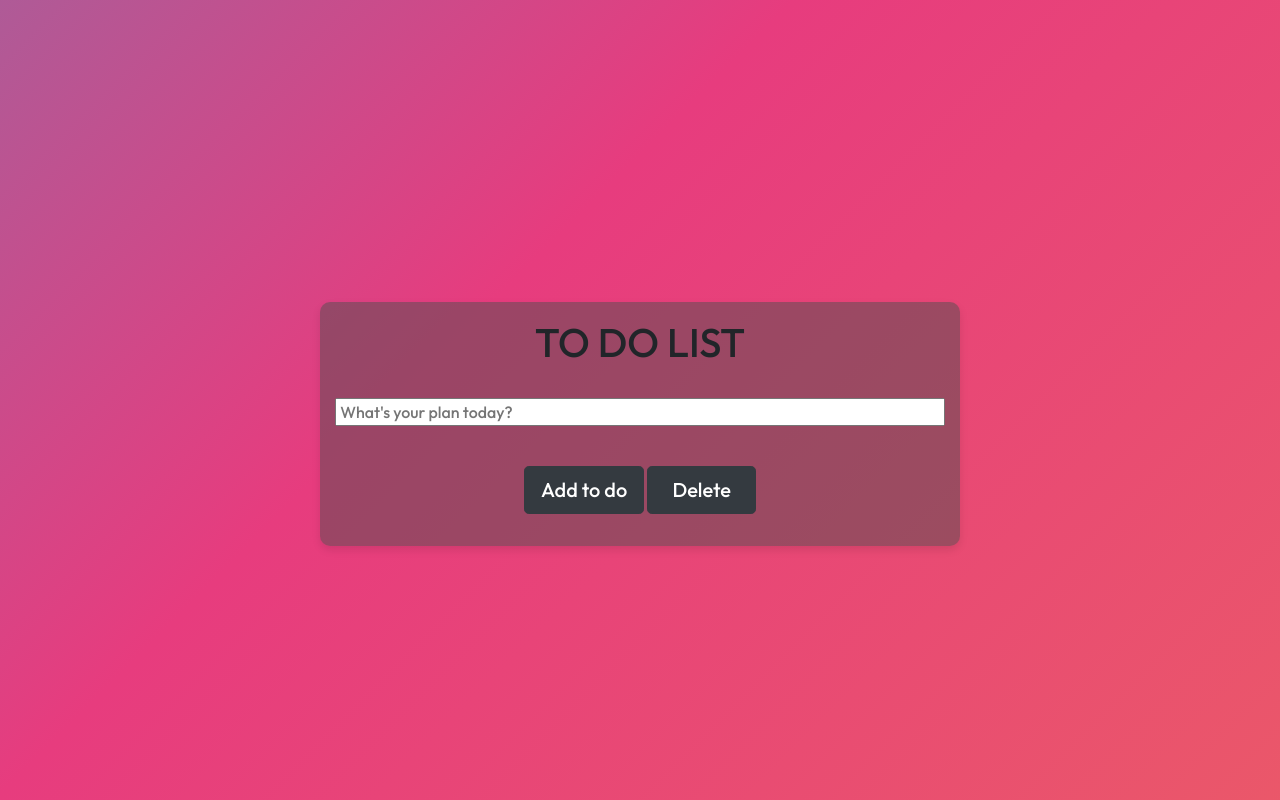
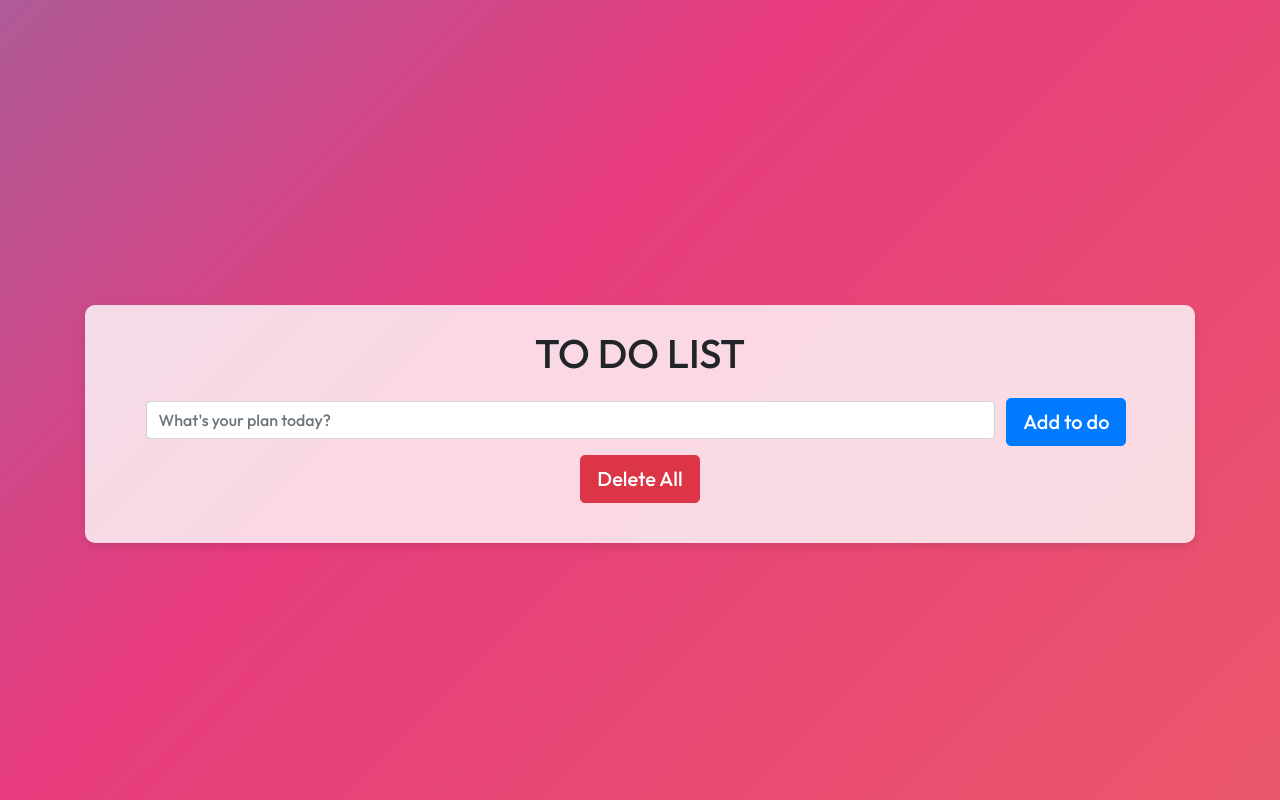
Before and after one commit to MahnoorAsifCodeBit/To_Do_APP, a plain HTML site: page To do list/index.html in a window 1280 px wide. Drawn offline with nearby package versions, Linux system fonts and the light colour scheme; no server answers.

Commit message:
Update index.html

```diff
--- a/To do list/index.html
+++ b/To do list/index.html
@@ -6,34 +6,21 @@
     <title>To Do App</title>
     <link rel="stylesheet" href="https://cdn.jsdelivr.net/npm/bootstrap@4.6.1/dist/css/bootstrap.min.css"
     integrity="sha384-zCbKRCUGaJDkqS1kPbPd7TveP5iyJE0EjAuZQTgFLD2ylzuqKfdKlfG/eSrtxUkn" crossorigin="anonymous">
-<script src="https://www.gstatic.com/firebasejs/7.17.2/firebase-app.js"></script>
-<script src="https://www.gstatic.com/firebasejs/7.17.2/firebase-database.js"></script>
-
     <link rel="stylesheet" href="style.css">
-
-    <!-- <link rel="stylesheet" href="style.css"> -->
     <link rel="stylesheet" href="https://cdnjs.cloudflare.com/ajax/libs/font-awesome/6.5.2/css/all.min.css" integrity="sha512-SnH5WK+bZxgPHs44uWIX+LLJAJ9/2PkPKZ5QiAj6Ta86w+fsb2TkcmfRyVX3pBnMFcV7oQPJkl9QevSCWr3W6A==" crossorigin="anonymous" referrerpolicy="no-referrer" />
-
-
 </head>
-
-<!-- style -->
-<style>
-.colour{
-    background-color:rgba(80, 78, 78, 0.5);;
-}
-</style>
 <body>
-        <div class="colour text-center col-md-6 col-lg-6 col-sm-6 mt-5 mx-auto">
-           <h1 class="fs-1 fw-bold pt-3">
-            TO DO LIST
-           </h1>
-           <input type="text" id="inputtoDo" placeholder=" What's your plan today?" class="w-100 my-4"></input>
-           <button class="btn btn-dark btn-lg btn-outline-dar my-3" onclick="addtoDo()" class="previousBut ">Add to do</button>
-           <button  class="btn btn-dark btn-lg btn-outline-dar my-3 px-4" onclick="deleteAll()"  class="previousBut">Delete</button>
-           <ul id="list"></ul>
-
+    <div class="container text-center mt-5">
+        <div class="colour p-4">
+            <h1 class="fs-1 fw-bold">TO DO LIST</h1>
+            <input type="text" id="inputToDo" placeholder="What's your plan today?" class="form-control my-3">
+            <button class="btn btn-primary btn-lg mx-2" onclick="addToDo()">Add to do</button>
+            <button class="btn btn-danger btn-lg mx-2" onclick="deleteAll()">Delete All</button>
+            <ul id="list" class="list-unstyled mt-3"></ul>
         </div>
+    </div>
+    <script src="https://www.gstatic.com/firebasejs/7.17.2/firebase-app.js"></script>
+    <script src="https://www.gstatic.com/firebasejs/7.17.2/firebase-database.js"></script>
     <script src="app.js"></script>
 </body>
 </html>
```
